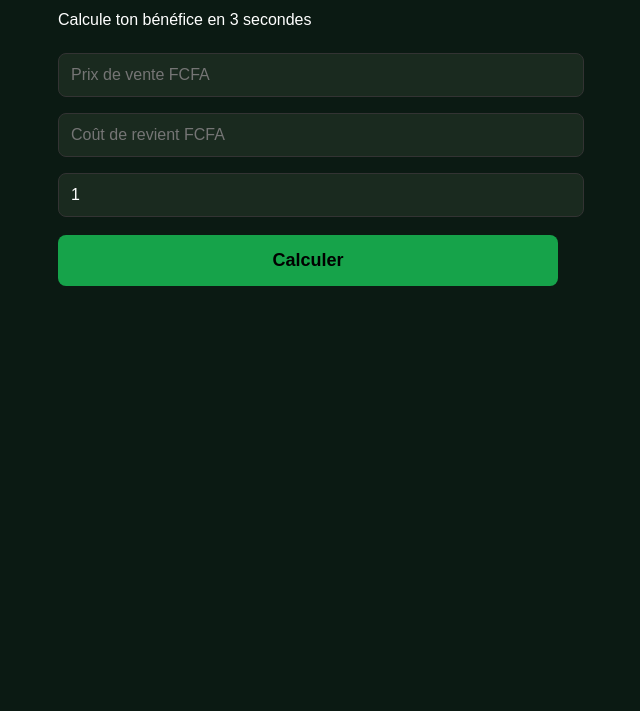
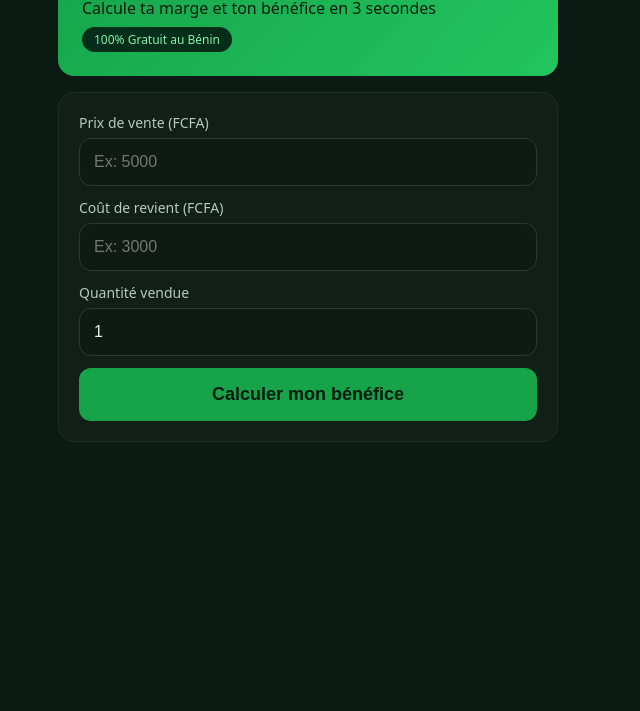
Before and after one commit to focustecservices-coder/benefice-pro, a plain HTML site: page index.html in a window 1280 px wide. Shown: the part 89-800 px from the top of the page, without its empty margins (332-972 px from the left). Drawn offline with Linux system fonts and the light colour scheme.

Commit message:
Update index.html

```diff
--- a/index.html
+++ b/index.html
@@ -3,32 +3,55 @@
 <head>
 <meta charset="utf-8">
 <meta name="viewport" content="width=device-width, initial-scale=1">
-<title>Bénéfice Pro Bénin</title>
+<meta name="theme-color" content="#16a34a">
+<title>Bénéfice Pro Bénin - Calculatrice de marge</title>
 <style>
-body{font-family:Arial;margin:0;padding:20px;background:#0b1a13;color:#fff}
-.container{max-width:500px;margin:auto}
-h1{color:#16a34a;text-align:center}
-input{width:100%;padding:12px;margin:8px 0;border-radius:8px;border:1px solid #333;background:#1a2a1f;color:#fff;font-size:16px}
-button{width:100%;padding:15px;background:#16a34a;color:#000;border:none;border-radius:8px;font-size:18px;font-weight:bold;margin-top:10px}
-.result{background:#1a2a1f;padding:20px;border-radius:8px;margin-top:20px;border:2px solid #16a34a}
+:root{--bg:#0b1a13;--card:#121f17;--text:#e7f5ec;--muted:#b6c9be;--accent:#16a34a;--accent2:#22c55e}
+*{box-sizing:border-box;margin:0;padding:0}
+body{font-family:system-ui,Segoe UI,Arial;background:var(--bg);color:var(--text);padding:16px}
+.container{max-width:500px;margin:0 auto}
+.hero{background:linear-gradient(135deg,var(--accent),var(--accent2));color:#001b0d;padding:24px;border-radius:16px;margin-bottom:16px}
+.hero h1{font-size:28px;margin-bottom:8px}
+.card{background:var(--card);border:1px solid #1f2d23;border-radius:16px;padding:20px;margin-bottom:16px}
+label{display:block;margin-bottom:6px;color:var(--muted);font-size:14px}
+input{width:100%;padding:14px;border-radius:12px;border:1px solid #2a3a31;background:#0f1a14;color:var(--text);font-size:16px;margin-bottom:12px}
+.btn{width:100%;padding:16px;background:var(--accent);color:#001b0d;border:none;border-radius:12px;font-size:18px;font-weight:700;cursor:pointer}
+.btn:active{transform:scale(0.98)}
+.result{display:none;background:#0f1a14;border:2px solid var(--accent);border-radius:16px;padding:20px;margin-top:16px}
+.result h3{margin-bottom:12px;color:var(--accent)}
+.kpi{display:flex;justify-content:space-between;margin:8px 0;padding:8px 0;border-bottom:1px solid #1f2d23}
+.kpi:last-child{border:none}
+.kpi b{color:var(--accent2);font-size:18px}
+.badge{display:inline-block;background:#052e1a;color:#86efac;padding:4px 12px;border-radius:999px;font-size:12px;margin-top:8px}
 </style>
 </head>
 <body>
 <div class="container">
+  <div class="hero">
     <h1>Bénéfice Pro Bénin</h1>
-<p>Calcule ton bénéfice en 3 secondes</p>
+    <p>Calcule ta marge et ton bénéfice en 3 secondes</p>
+    <span class="badge">100% Gratuit au Bénin</span>
+  </div>
 
-<input type="number" id="pv" placeholder="Prix de vente FCFA">
-<input type="number" id="cr" placeholder="Coût de revient FCFA">
-<input type="number" id="qt" placeholder="Quantité" value="1">
+  <div class="card">
+    <label>Prix de vente (FCFA)</label>
+    <input type="number" id="pv" placeholder="Ex: 5000">
 
-<button onclick="calculer()">Calculer</button>
+    <label>Coût de revient (FCFA)</label>
+    <input type="number" id="cr" placeholder="Ex: 3000">
 
-<div id="res" class="result" style="display:none">
-<h3>Résultat</h3>
-<p>Bénéfice unitaire : <b id="bu">0</b> FCFA</p>
-<p>Bénéfice total : <b id="bt">0</b> FCFA</p>
-<p>Marge : <b id="marge">0</b>%</p>
+    <label>Quantité vendue</label>
+    <input type="number" id="qt" placeholder="Ex: 10" value="1">
+
+    <button class="btn" onclick="calculer()">Calculer mon bénéfice</button>
+  </div>
+
+  <div id="res" class="result">
+    <h3>📊 Résultat</h3>
+    <div class="kpi"><span>Bénéfice unitaire</span><b id="bu">0 FCFA</b></div>
+    <div class="kpi"><span>Bénéfice total</span><b id="bt">0 FCFA</b></div>
+    <div class="kpi"><span>Marge</span><b id="marge">0%</b></div>
+    <div class="kpi"><span>Chiffre d'affaires</span><b id="ca">0 FCFA</b></div>
   </div>
 </div>
 
@@ -40,12 +63,15 @@ let qt = parseFloat(document.getElementById('qt').value) || 1;
 
   let bu = pv - cr;
   let bt = bu * qt;
+  let ca = pv * qt;
   let marge = pv > 0 ? (bu/pv*100).toFixed(1) : 0;
 
-document.getElementById('bu').textContent = bu.toLocaleString();
-document.getElementById('bt').textContent = bt.toLocaleString();
-document.getElementById('marge').textContent = marge;
+  document.getElementById('bu').textContent = bu.toLocaleString() + ' FCFA';
+  document.getElementById('bt').textContent = bt.toLocaleString() + ' FCFA';
+  document.getElementById('ca').textContent = ca.toLocaleString() + ' FCFA';
+  document.getElementById('marge').textContent = marge + '%';
   document.getElementById('res').style.display = 'block';
+  document.getElementById('res').scrollIntoView({behavior:'smooth'});
 }
 </script>
 </body>
```
Lines whose indentation alone changed are shown as unchanged.
